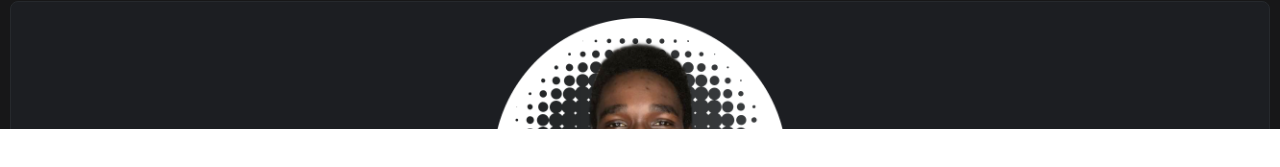
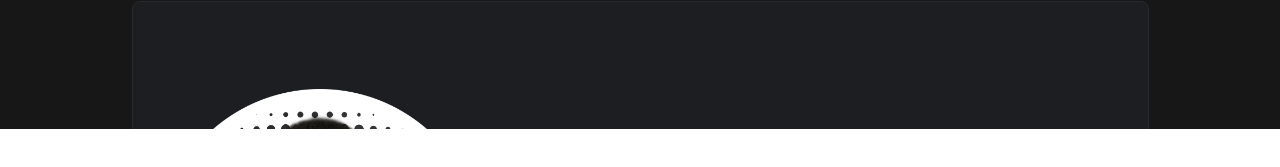
Before and after one commit to astrohunter62/react-portfolio, a React (Create React App) app: page / in a window 1280 px wide. Shown: the part 671-838 px from the top of the page. Built offline with nearby package versions, Linux system fonts and the light colour scheme.

Commit message:
🎨 STYLE: about me section

```diff
--- a/src/components/header/Header.js
+++ b/src/components/header/Header.js
@@ -11,13 +11,6 @@
           <span> Mormor.</span>
           <br />
           <TypeWriterEffect
-            textStyle={{
-              fontFamily: 'DM Sans',
-              color: '#fafafa',
-              fontWeight: 700,
-              fontSize: '60px',
-              letterSpacing: '-0.5px',
-            }}
             startDelay={2000}
             pauseDelay={3000}
             cursorColor="#3F3D56"
--- a/src/stylesheets/AboutMe.css
+++ b/src/stylesheets/AboutMe.css
@@ -28,8 +28,13 @@
   flex-grow: 0;
 }
 
-.about-me__container__text h1 {
+.about-me__container__text__title {
   margin: 0;
+  font-family: 'DM Sans', sans-serif;
+  font-style: normal;
+  font-weight: 400;
+  font-size: 24px;
+  line-height: 32px;
 }
 
 .about-me__container__text__description {
@@ -59,3 +64,39 @@
 .about-me__container__image__image {
   width: 294px;
 }
+
+/* Desktop version */
+@media (min-width: 768px) {
+  .about-me {
+    display: flex;
+    flex-direction: column;
+    justify-content: center;
+    align-items: center;
+    padding: 0px 237px 128px;
+  }
+
+  .about-me__container {
+    flex-direction: row;
+    gap: 32px;
+    padding: 24px;
+    height: 453.16px;
+    width: 967px;
+  }
+
+  .about-me__container__text {
+    gap: 24px;
+    width: 560px;
+    justify-content: center;
+    /* height: 404.95px; */
+  }
+
+  .about-me__container__image__image {
+    width: 326.33px;
+  }
+
+  .about-me__container__text__title {
+    font-weight: 500;
+    font-size: 48px;
+    line-height: 57px;
+  }
+}
--- a/src/stylesheets/header.css
+++ b/src/stylesheets/header.css
@@ -12,7 +12,8 @@
   align-items: center;
 }
 
-.header-content-name {
+.header-content-name,
+.react-typewriter-text {
   font-size: 34px;
   line-height: 50px;
   margin: 0;
@@ -121,7 +122,8 @@
 
 /* Desktop version */
 @media (min-width: 768px) {
-  .header-content-name {
+  .header-content-name,
+  .react-typewriter-text {
     font-weight: 700;
     font-size: 60px;
     line-height: 71px;
```
